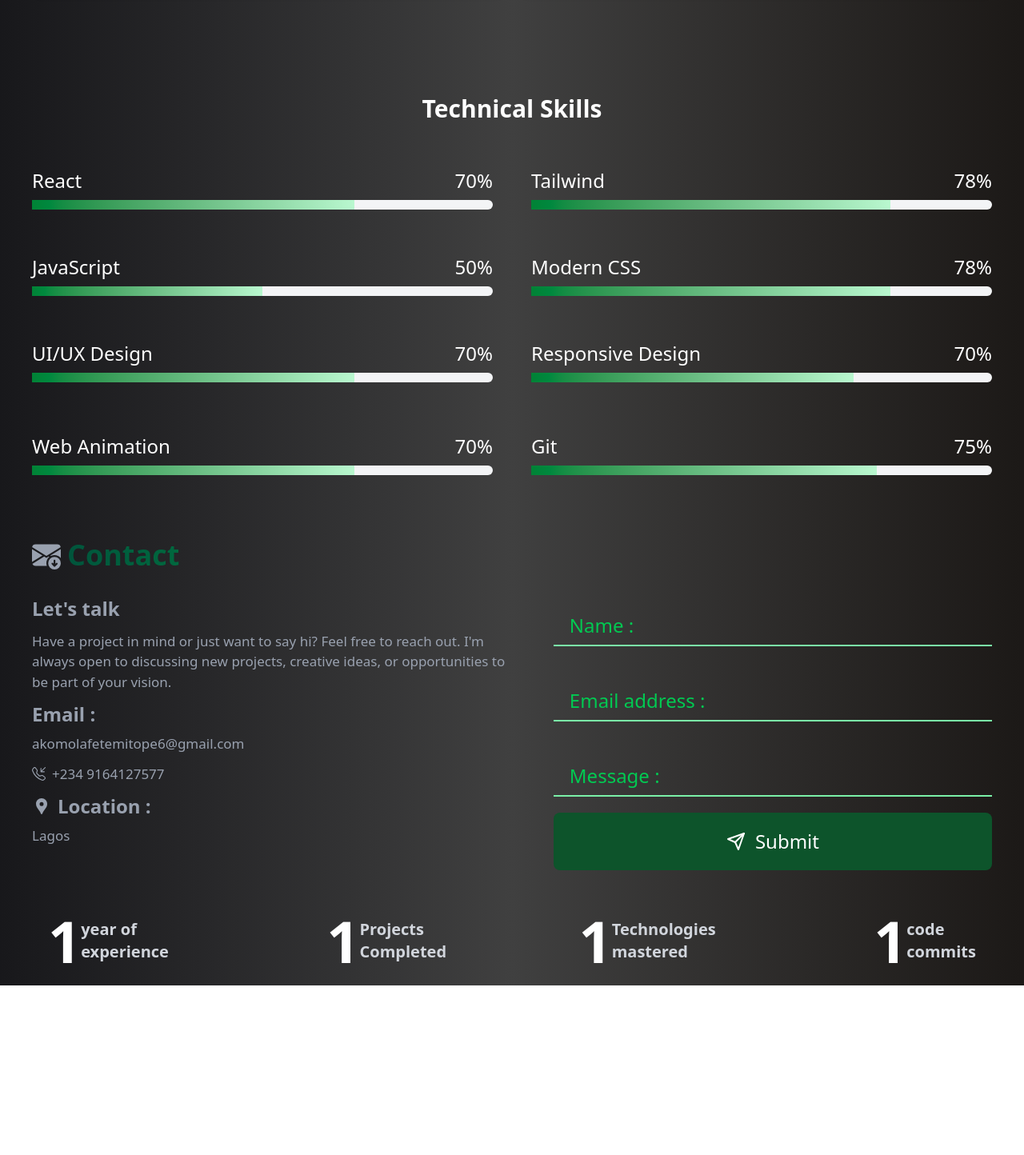
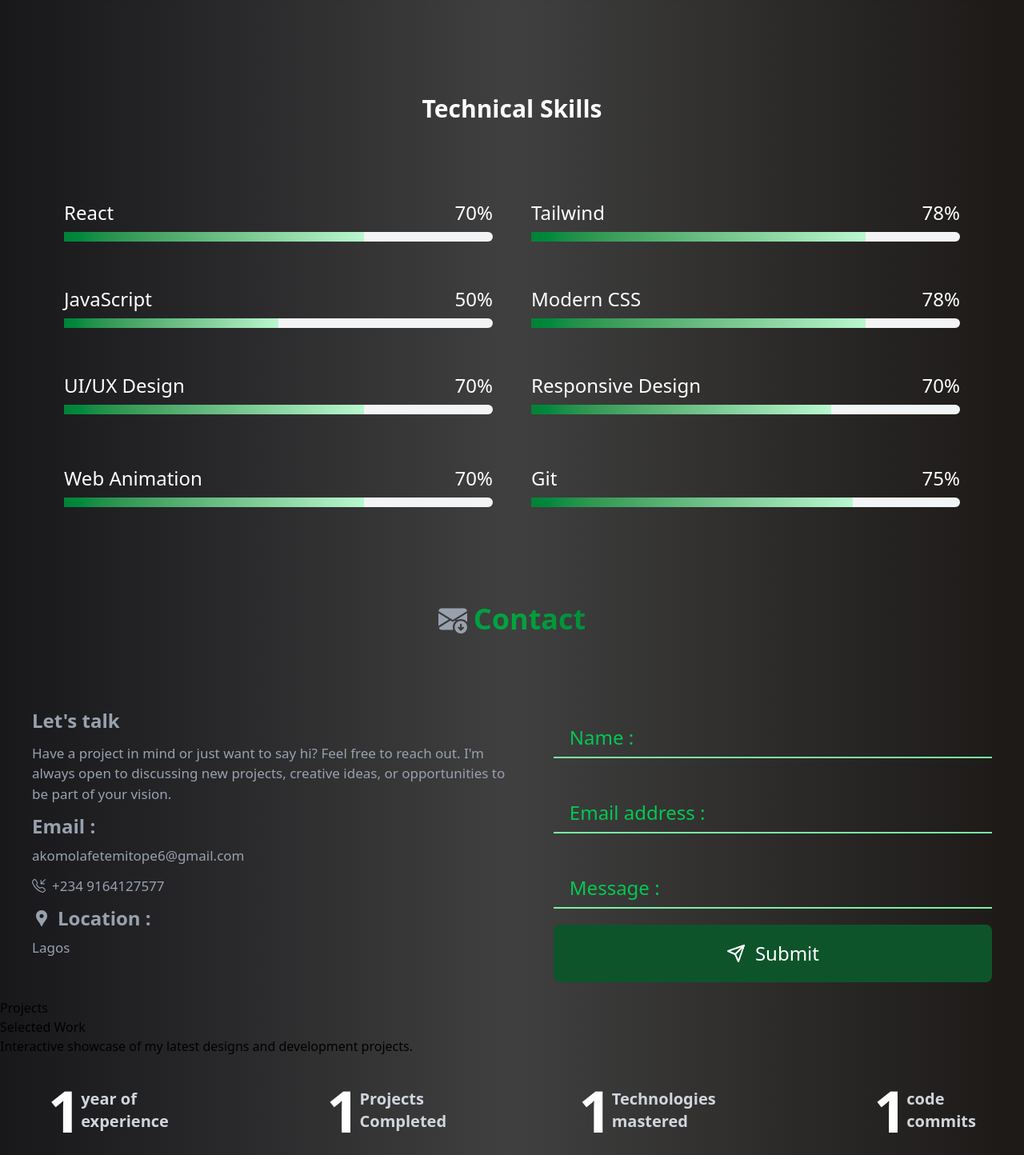
Before and after one commit to akomolafetemitopejoseph/portfolio-2, a React (Vite) app: page / in a window 1280 px wide. Shown: the part 1778-3222 px from the top of the page at 80% size. Before the commit the page ends 3010 px from the top, so only its background shows below. Built offline with nearby package versions, Linux system fonts and the light colour scheme.

Commit message:
update changes

```diff
--- a/src/Components/ContactPage.jsx
+++ b/src/Components/ContactPage.jsx
@@ -12,7 +12,7 @@ const ContactPage = () => {
   return (
     <div className="px-5 py-5  lg:px-10 lg:pt-10">
       <div>
-        <h1 className="flex items-center gap-2 text-2xl lg:text-4xl bg-gradient-to-r from-emerald-900 via-green-600 to-stone-900 bg-clip-text text-transparent font-extrabold capitalize">
+        <h1 className="flex justify-center mb-10 lg:mb-15 items-center gap-2 text-2xl lg:text-4xl bg-gradient-to-r from-emerald-900 via-green-600 to-stone-900 bg-clip-text text-transparent font-extrabold capitalize">
           <BsEnvelopeArrowDownFill className="text-gray-400" /> contact
         </h1>
       </div>
--- a/src/Components/Skills.jsx
+++ b/src/Components/Skills.jsx
@@ -1,20 +1,11 @@
 import React from "react";
 
 const Skills = () => {
-  // const skill = [
-  //   { name: "react", level: "70%" },
-  //   { name: "tailwind", level: "78%" },
-  //   { name: "javascript", level: "50" },
-  //   { name: "moden css", level: "78%" },
-  //   { name: "ui/ux design", level: "78%" },
-  //   { name: "responsive design", level: "78%" },
-  //   { name: "wed animation", level: "70%" },
-  //   { name: "git", level: "70%" },
-  // ];
+
   return (
 
     <div>
-      <div className="mt-2 lg:mt-15 ">
+      <div className="mt-10 lg:mt-15">
           <h1
             className="text-center pb-2  text-xl m
           md:text-2xl lg:text-3xl font-bold mt-2 lg:pt-10 text-white"
@@ -24,7 +15,7 @@ const Skills = () => {
 
         </div>
 
-        <div className=" grid grid-cols-1 lg:grid-cols-2 gap-2 lg:gap-2 m-2 lg:m-5 text-white">
+        <div className=" grid grid-cols-1 lg:grid-cols-2 gap-2 lg:gap-2 m-2 lg:m-5 text-white px-5 lg:px-10 py-5 lg:py-10">
 
           <div className="pb-3 lg:p-5 mt-2 ">
 
@@ -103,23 +94,6 @@ const Skills = () => {
       </div>
 
 
-    // <div className="px-5 py-5  lg:px-10 lg:pt-10 text-gray-400">
-    //   <div
-    //     className="flex
-    //   justify-center"
-    //   >
-    //     <h1>Technical Skills</h1>
-    //   </div>
-    //   {skill.map((skill, index) => (
-    //     <div className="flex" key={index}>
-    //       <h1>{skill.name}</h1>
-
-    //       <h1>{skill.level}</h1>
-    //       <div className="w-full"></div>
-    //     </div>
-
-    //   ))}
-    // </div>
   );
 };
 
--- a/src/pages/Home.jsx
+++ b/src/pages/Home.jsx
@@ -4,6 +4,7 @@ import Ratings from "../Components/Ratings";
 import Services from "../Components/Services";
 import ContactPage from "../Components/ContactPage";
 import Skills from "../Components/Skills";
+import Work from "../Components/Work";
 
 const Home = () => {
   return (
@@ -12,7 +13,7 @@ const Home = () => {
       <Services />
       <Skills />
       <ContactPage />
-
+      <Work />
       <Ratings />
     </div>
   );
```
Also changed, not shown: src/Components/Work.jsx (+8 -6 lines).
